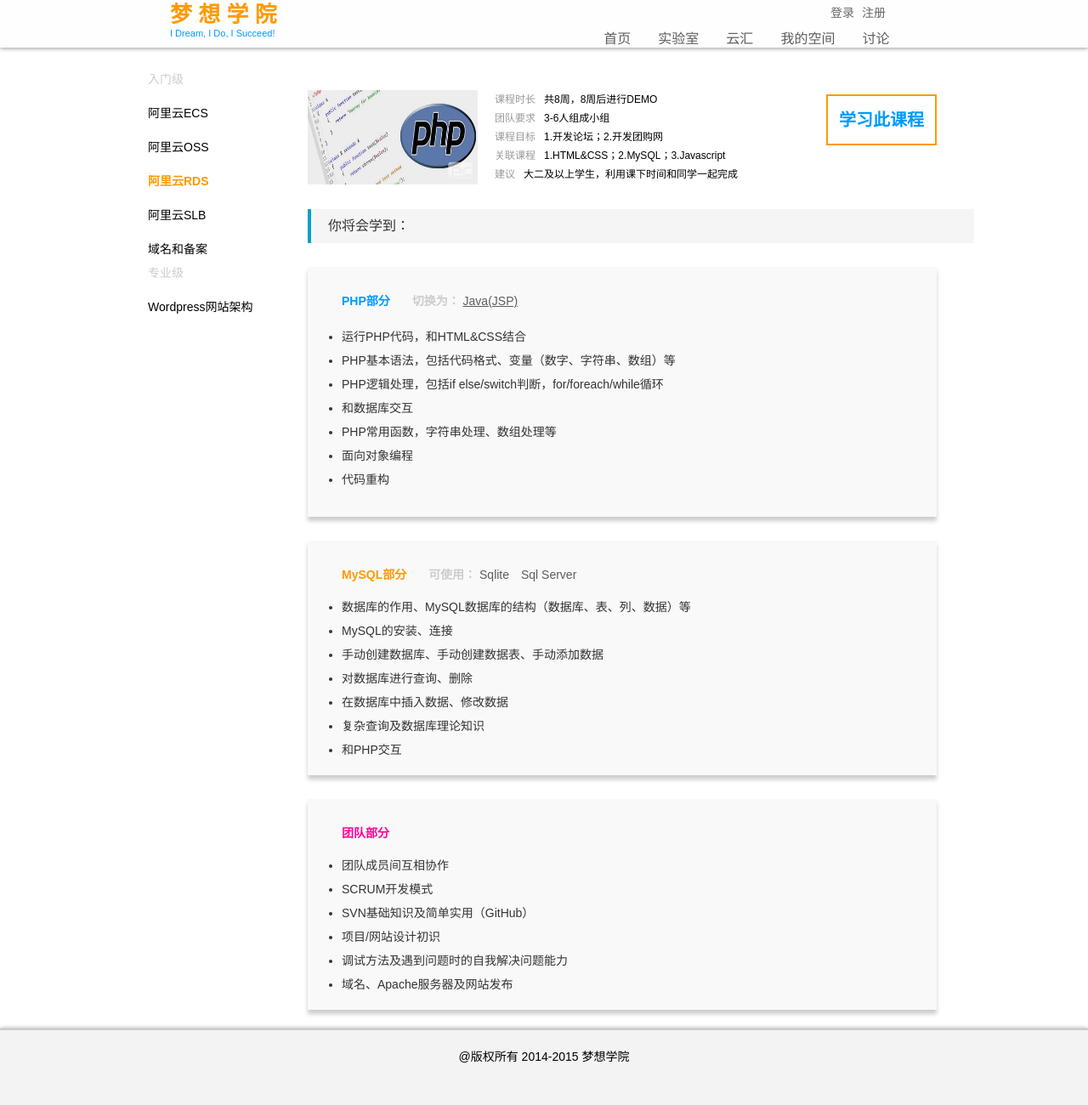
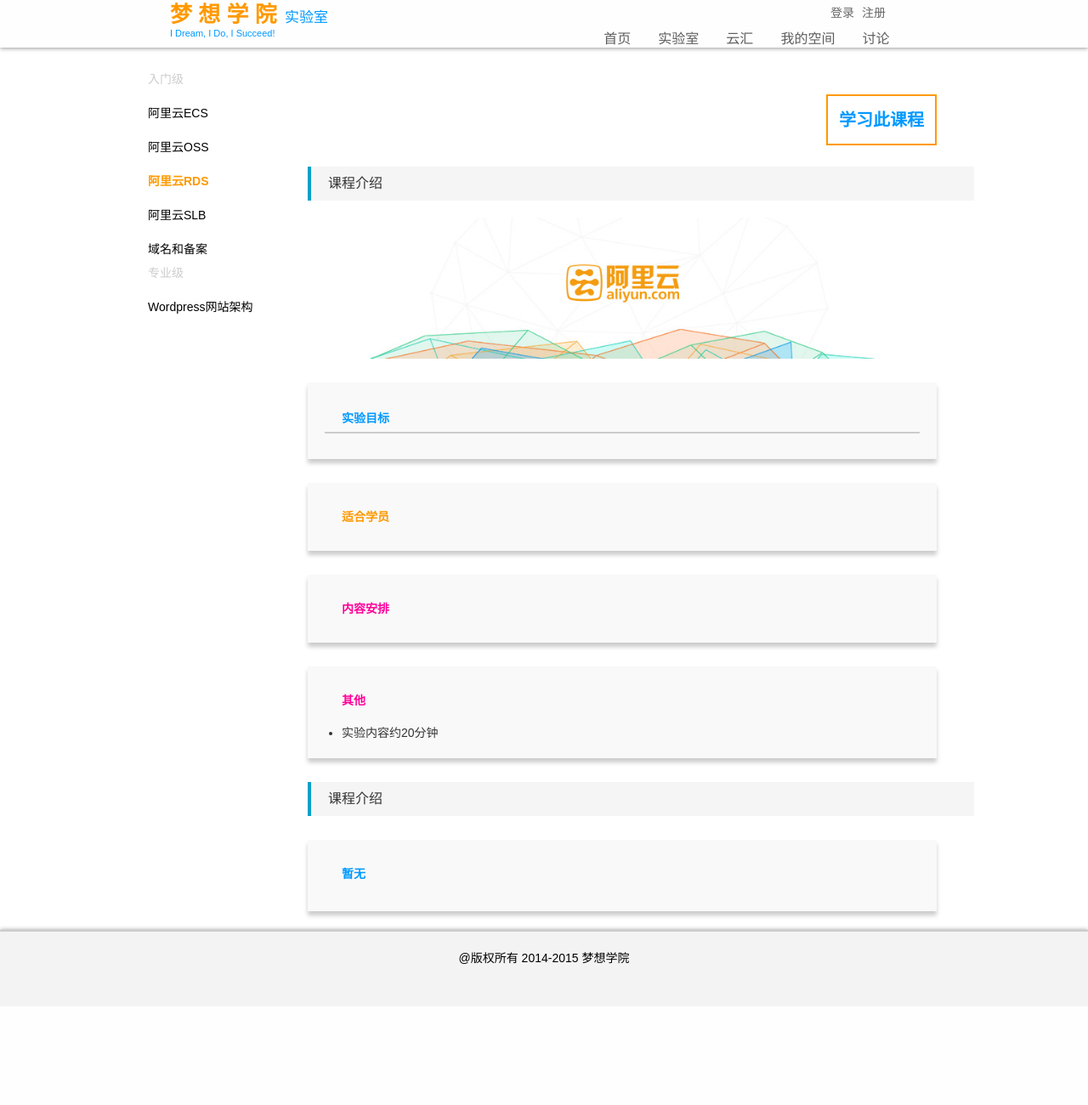
Before and after one commit to lvzhaobo/dreamlab, a PHP site: page /course/aliyun-rds-essential.php in a window 1280 px wide. Shown: the whole page at 85% size. After the commit the page ends 1134 px from the top, so only its background shows below. Run offline with PHP 8.4, Linux system fonts and the light colour scheme.

Commit message:
Fix link bus and modify index page

```diff
--- a/course/aliyun-rds-essential.php
+++ b/course/aliyun-rds-essential.php
@@ -19,16 +19,6 @@
 		<div class="content" style="width:760px;float:left;">
 			<div id="week1" name="week1" class="index_feature_box al_left" style="margin:28px 10px;min-height:200px;line-height:28px;">
 			  <div>
-			    <div style="float:left;height:120px;">
-				  <img src="../src/images/php.jpg" style="width:200px;"/>
-				</div>
-				<div style="float:left;padding:0px 20px;line-height:22px;font-size:12px;">
-				  <div><span style="color:#999999;margin:0 10px 0 0;">课程时长</span><span>共8周，8周后进行DEMO</span></div>
-				  <div><span style="color:#999999;margin:0 10px 0 0;">团队要求</span><span>3-6人组成小组</span></div>
-				  <div><span style="color:#999999;margin:0 10px 0 0;">课程目标</span><span>1.开发论坛；2.开发团购网</span></div>
-				  <div><span style="color:#999999;margin:0 10px 0 0;">关联课程</span><span>1.HTML&CSS；2.MySQL；3.Javascript</span></div>
-				  <div><span style="color:#999999;margin:0 10px 0 0;">建议</span><span>大二及以上学生，利用课下时间和同学一起完成</span></div>
-				</div>
 				  <?php
 					$username = isset($_SESSION["user"])?$_SESSION["user"]:"";
 					if(!empty($username)){
@@ -53,49 +43,43 @@
 				  </div>
 				  <div style="clear:float;clear:both;"></div>
 				  <div style="color:#333333;">
-				    <div style="margin:20px 0px;padding:0 20px;font-weight:normal;font-size:16px;color:#333333;width:100%;height:40px;line-height:40px;background-color:#F5F5F5;border-left:4px solid #00A2C9;">你将会学到：</div>
-				    <div style="padding:16px 40px;margin:28px 0;background-color:#F9F9F9;box-shadow:0 5px 5px #CCCCCC;">
-					  <div style="font-weight:bold;margin:10px 0;">
-					    <span style="font-size:14px;color:#0099FF;margin:0 22px 0 0;">PHP部分</span>
-						<span style="color:#CCCCCC;">切换为：</span>
-						<a href="jsp.php" style="text-decoration:underline;"><span style="">Java(JSP)</span></a>
+				    <div style="margin:20px 0px;padding:0 20px;font-weight:normal;font-size:16px;color:#333333;width:100%;height:40px;line-height:40px;background-color:#F5F5F5;border-left:4px solid #00A2C9;">课程介绍</div>
+					<div>
+					    <img src="../src/images/aliyun/aliyun-traning.jpg" style="width:100%;"/>
+					  </div>
+				    <div style="padding:16px 20px;margin:28px 0;background-color:#F9F9F9;box-shadow:0 5px 5px #CCCCCC;">
+					  <div style="font-weight:bold;margin:10px 0;padding:2px 20px;border-bottom:2px solid #CCCCCC;">
+					    <span style="font-size:14px;color:#0099FF;margin:0 22px 0 0;">实验目标</span>
 					  </div>
 					  <ul style="padding:0px;">
-					    <li>运行PHP代码，和HTML&CSS结合</li>
-					    <li>PHP基本语法，包括代码格式、变量（数字、字符串、数组）等</li>
-						<li>PHP逻辑处理，包括if else/switch判断，for/foreach/while循环</li>
-						<li>和数据库交互</li>
-						<li>PHP常用函数，字符串处理、数组处理等</li>
-						<li>面向对象编程</li>
-						<li>代码重构</li>
 					  </ul>
 					</div>
 					<div style="padding:16px 40px;margin:28px 0;background-color:#F9F9F9;box-shadow:0 5px 5px #CCCCCC;">
 					  <div style="font-weight:bold;margin:10px 0;">
-					    <span style="font-size:14px;color:#FF9900;margin:0 22px 0 0;">MySQL部分</span>
-						<span style="color:#CCCCCC;">可使用：</span>
-						<a href="#" style="margin:0 10px 0 0;"><span style="">Sqlite</span></a>
-						<a href="#" style=""><span style="">Sql Server</span></a>
+					    <span style="font-size:14px;color:#FF9900;margin:0 22px 0 0;">适合学员</span>
 					  </div>
 					  <ul style="margin:0px;padding:0px;">
-					    <li>数据库的作用、MySQL数据库的结构（数据库、表、列、数据）等</li>
-						<li>MySQL的安装、连接</li>
-						<li>手动创建数据库、手动创建数据表、手动添加数据</li>
-						<li>对数据库进行查询、删除</li>
-						<li>在数据库中插入数据、修改数据</li>
-						<li>复杂查询及数据库理论知识</li>
-						<li>和PHP交互</li>
 					  </ul>
 					</div>
 					<div style="padding:16px 40px;margin:28px 0;background-color:#F9F9F9;box-shadow:0 5px 5px #CCCCCC;">
-					  <div style="font-weight:bold;margin:10px 0;font-size:14px;color:#FF0099;">团队部分</div>
+					  <div style="font-weight:bold;margin:10px 0;font-size:14px;color:#FF0099;">内容安排</div>
 					  <ul style="margin:0px;padding:0px;">
-					    <li>团队成员间互相协作</li>
-					    <li>SCRUM开发模式</li>
-						<li>SVN基础知识及简单实用（GitHub）</li>
-						<li>项目/网站设计初识</li>
-						<li>调试方法及遇到问题时的自我解决问题能力</li>
-						<li>域名、Apache服务器及网站发布</li>
+					  </ul>
+					</div>
+					<div style="padding:16px 40px;margin:28px 0;background-color:#F9F9F9;box-shadow:0 5px 5px #CCCCCC;">
+					  <div style="font-weight:bold;margin:10px 0;font-size:14px;color:#FF0099;">其他</div>
+					  <ul style="margin:0px;padding:0px;">
+					    <li>实验内容约20分钟</li>
+					  </ul>
+					</div>
+				  </div>
+				  <div style="color:#333333;">
+				    <div style="margin:20px 0px;padding:0 20px;font-weight:normal;font-size:16px;color:#333333;width:100%;height:40px;line-height:40px;background-color:#F5F5F5;border-left:4px solid #00A2C9;">课程介绍</div>
+				    <div style="padding:16px 40px;margin:28px 0;background-color:#F9F9F9;box-shadow:0 5px 5px #CCCCCC;">
+					  <div style="font-weight:bold;margin:10px 0;">
+					    <span style="font-size:14px;color:#0099FF;margin:0 22px 0 0;">暂无</span>
+					  </div>
+					  <ul style="padding:0px;">
 					  </ul>
 					</div>
 				  </div>
--- a/modules/about.php
+++ b/modules/about.php
@@ -16,14 +16,14 @@
   <body style="margin:0px;font-family:'Microsoft YaHei',宋体,Arial;">
     <?php include '../src/header.php'?>
 	<div>
-	  <div class="main_index" style="padding-top:60px;width:960px;height:100%;margin:0 auto;font-size:14px;">
+	  <div class="main_index" style="padding-top:60px;width:960px;min-height:460px;height:100%;margin:0 auto;font-size:14px;">
 	    <div style="width:192px;float:left;font-size:14px;margin:28px 0 0 0;">
 		  <a href="about.php">
 		  <div class="item" style="width:100%;height:40px;color:#FF9900;">
 		    <span style="margin:0 0 0 20px;">关于我们</span>
 		  </div>
 		  </a>
-		  <a href="founding_team.php">
+		  <!--<a href="founding_team.php">
 		  <div class="item" style="width:100%;height:40px;">
 		    <span style="margin:0 0 0 20px;">创始团队成员</span>
 		  </div>
@@ -37,7 +37,7 @@
 		  <div class="item" style="width:100%;height:40px;">
 		    <span style="margin:0 0 0 20px;">常见问题</span>
 		  </div>
-		  </a>
+		  </a>-->
 		  <!--<a href="about.php#join_us">
 		  <div style="width:100%;height:40px;">
 		    <span style="margin:0 0 0 20px;">加入我们</span>
--- a/modules/discuss.php
+++ b/modules/discuss.php
@@ -44,7 +44,7 @@
 			  <div style="width:600px;margin:0 auto;">
 			  <?php
 			    include '../lib/db.php';
-				$sql = "SELECT * FROM sgfw_discuss WHERE id > 36 ORDER BY create_time DESC;";
+				$sql = "SELECT * FROM sgfw_discuss WHERE id > 60 ORDER BY create_time DESC;";
 				$result = mysql_query($sql,$conn);
 				while($item = @mysql_fetch_array($result)){
 			  ?>
--- a/src/header.php
+++ b/src/header.php
@@ -53,7 +53,7 @@ $header = <<<EOF
 	  </div>
 	  <div style="height:60px;">
 	    <div style="margin:8px 0 14px 200px;float:left;width:238px;">
-	      <span style="font-size:26px;font-weight:bold;color:#FF9900;">梦&nbsp;想&nbsp;学&nbsp;院</span><br />
+	      <span style="font-size:26px;font-weight:bold;color:#FF9900;">梦&nbsp;想&nbsp;学&nbsp;院</span><span style="font-size:17px;color:#0099FF;">&nbsp;&nbsp;实验室</span><br />
 		  <!--<span style="color:#FF9900;font-size:14px;">让&nbsp;&nbsp;梦&nbsp;&nbsp;想&nbsp;&nbsp;在&nbsp;&nbsp;时&nbsp;&nbsp;光&nbsp;&nbsp;中&nbsp;&nbsp;飞&nbsp;&nbsp;舞</span><br />-->
 		  <span style="color:#0099FF;font-size:11px;">I Dream, I Do, I Succeed!</span><br />
 		  <!--<div style="color:#CCCCCC;font-size:13px;border-top:1px solid #CCCCCC;width:128px;margin:2px 0 0 0;">lab.dreamcollege.cn</div>-->
--- a/src/project_index.php
+++ b/src/project_index.php
@@ -3,11 +3,11 @@ $nav_basic = array(
 			array('href'=>'aliyun-ecs-essential.php','label'=>'阿里云ECS','links'=>array('aliyun-ecs-essential.php')),
 			array('href'=>'aliyun-oss-essential.php','label'=>'阿里云OSS','links'=>array('aliyun-oss-essential.php')),
 			array('href'=>'aliyun-rds-essential.php','label'=>'阿里云RDS','links'=>array('aliyun-rds-essential.php')),
-			array('href'=>'aliyun-slb-essential.php','label'=>'阿里云SLB','links'=>array('aliyun-slb-essential.php')),
-			array('href'=>'aliyun-domain.php','label'=>'域名和备案','links'=>array('aliyun-domain.php'))
+			array('href'=>'','label'=>'阿里云SLB','links'=>array('aliyun-slb-essential.php')),
+			array('href'=>'','label'=>'域名和备案','links'=>array('aliyun-domain.php'))
 		);
 $nav_project = array(
-			array('href'=>'wordpress.php','label'=>'Wordpress网站架构','links'=>array('wordpress.php'))
+			array('href'=>'','label'=>'Wordpress网站架构','links'=>array('wordpress.php'))
 		);
 
 $current_page = $_SERVER["REQUEST_URI"];
```
Also changed, not shown: course/aliyun-ecs-essential.php (+25 -41 lines), index.php (+15 -6 lines).
